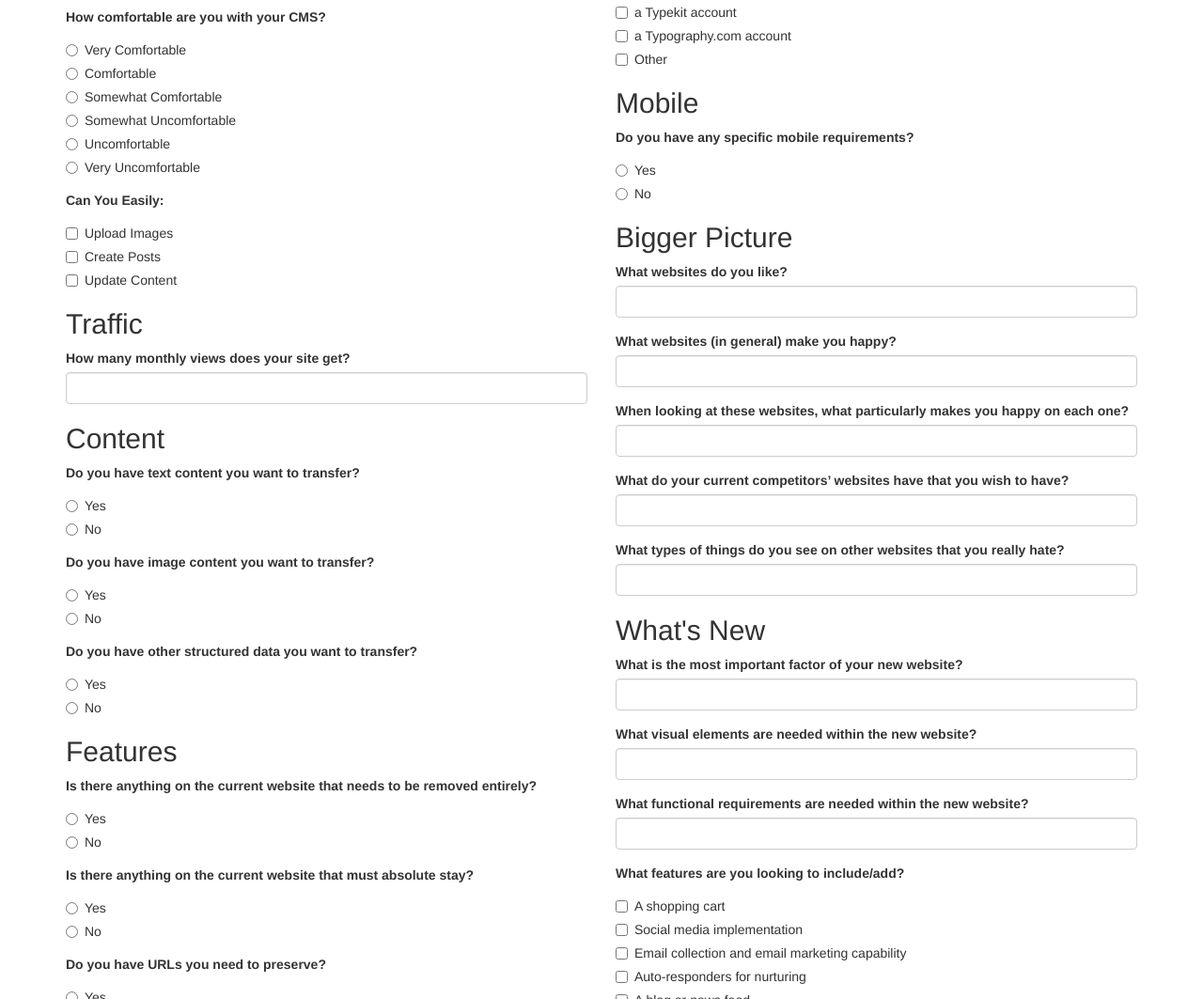
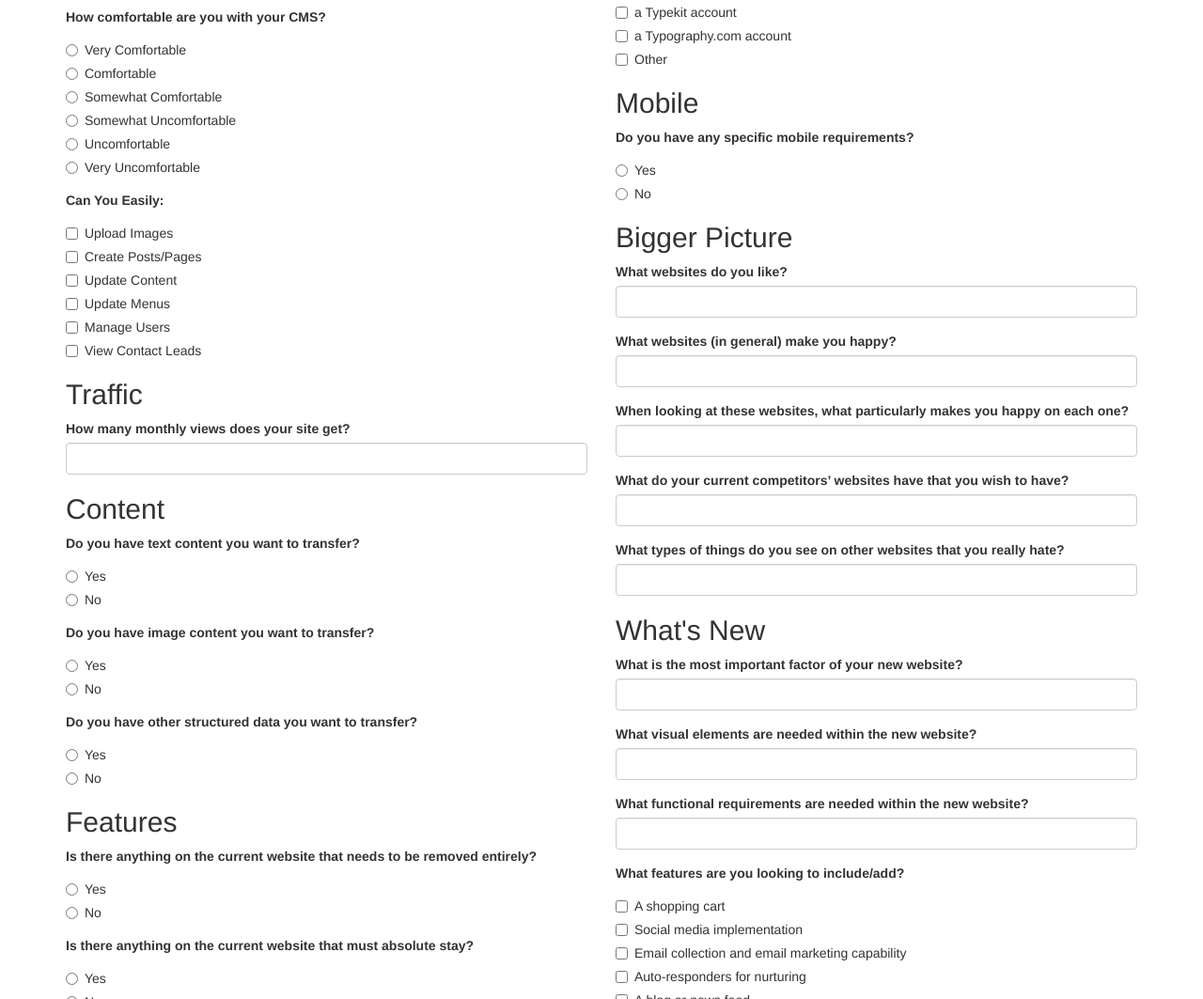
Before and after one commit to alexsomeoddpilot/so-you-want-a-website, a website: page assets/index.html in a window 1280 px wide. Shown: the part 1222-2285 px from the top of the page at 94% size. Drawn offline with nearby package versions, Linux system fonts and the light colour scheme.

Commit message:
Updating ease of use options

```diff
--- a/assets/index.html
+++ b/assets/index.html
@@ -222,12 +222,27 @@
             </div>
             <div class="checkbox">
               <label>
-                <input type="checkbox" name="cms-can-you" value="Create Posts"> Create Posts
+                <input type="checkbox" name="cms-can-you" value="Create Posts/Pages"> Create Posts/Pages
               </label>
             </div>
             <div class="checkbox">
               <label>
                 <input type="checkbox" name="cms-can-you" value="Update Content"> Update Content
+              </label>
+            </div>
+            <div class="checkbox">
+              <label>
+                <input type="checkbox" name="cms-can-you" value="Update Menus"> Update Menus
+              </label>
+            </div>
+            <div class="checkbox">
+              <label>
+                <input type="checkbox" name="cms-can-you" value="Manage Users"> Manage Users
+              </label>
+            </div>
+            <div class="checkbox">
+              <label>
+                <input type="checkbox" name="cms-can-you" value="View Contact Leads"> View Contact Leads
               </label>
             </div>
           </div>
```
